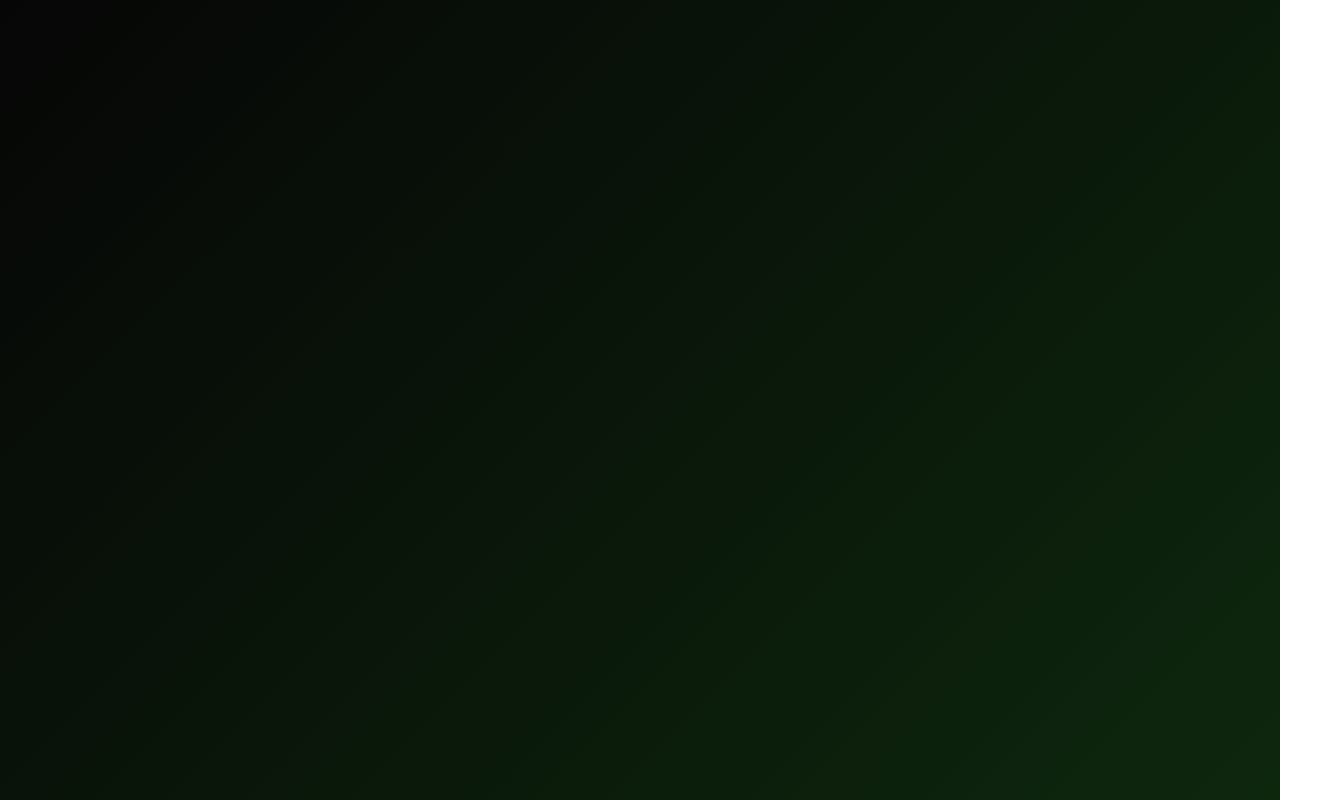
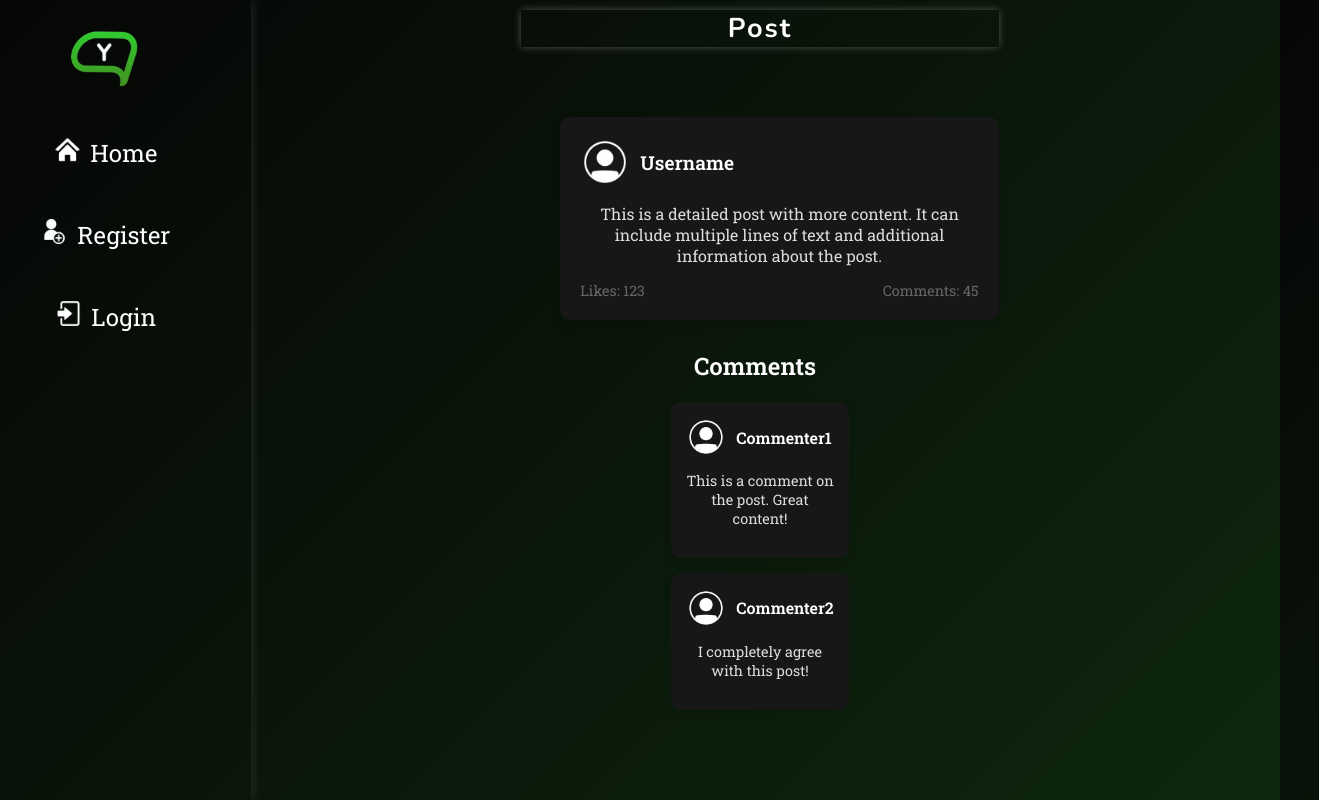
Before and after one commit to deniskaragyozov/Yapster, a React (Vite) app in the folder client/: page /details in a window 1280 px wide. Before the commit this address had no page. Shown: the whole page, 1319 px wide, since content can reach past the window. Built offline with nearby package versions, Linux system fonts and the light colour scheme.

Commit message:
Add post details component

```diff
--- a/client/src/App.jsx
+++ b/client/src/App.jsx
@@ -9,6 +9,7 @@ import Welcome from './components/welcome/Welcome.jsx'
 import Profile from './components/profile/Profile.jsx'
 import usePersistedState from './hooks/usePersistedState.js'
 import Logout from './components/logout/Logout.jsx'
+import Details from './components/details/Details.jsx'
 
 function App() {
   const [user, setUser] = usePersistedState('auth', {});
@@ -31,6 +32,7 @@ function App() {
      }
         <Route path='/home' element={<Home />}/>
         <Route path='/:userId/profile' element={<Profile />}/>
+        <Route path='/details' element={<Details />}/>
         <Route path='/logout' element={<Logout />}/>
 
      </Routes>
--- /dev/null
+++ b/client/src/components/details/Details.jsx
@@ -0,0 +1,53 @@
+import pfpImage from '../../assets/profile.png'
+
+import styles from './details.module.css'
+import Sidebar from '../sidebar/Sidebar.jsx'
+
+
+export default function Details(){
+
+    return(
+        <div className={styles.container}>
+            <Sidebar/>
+        <main className={styles.feed}>
+            <h1>Post</h1>
+            {/* Post Section */}
+            <div className={styles.post}>
+                    <div className={styles.postHeader}>
+                        <img src={pfpImage} alt="Profile Picture" className={styles.profilePicPost} />
+                        <span className={styles.username}>Username</span>
+                    </div>
+                    <p className={styles.postText}>
+                        This is a detailed post with more content. It can include multiple lines of text and additional
+                        information about the post.
+                    </p>
+                    <div className={styles.postFooter}>
+                        {/* <span className={styles.postDate}>Posted on: April 1, 2025</span> */}
+                        <span className={styles.postLikes}>Likes: 123</span>
+                        <span className={styles.postComments}>Comments: 45</span>
+                    </div>
+                </div>
+
+                {/* Comments Section */}
+                <div className={styles.commentsSection}>
+                    <h2>Comments</h2>
+                    <div className={styles.comment}>
+                        <div className={styles.commentHeader}>
+                            <img src={pfpImage} alt="Commenter Profile" className={styles.commentProfilePic} />
+                            <span className={styles.commentUsername}>Commenter1</span>
+                        </div>
+                        <p className={styles.commentText}>This is a comment on the post. Great content!</p>
+                    </div>
+
+                    <div className={styles.comment}>
+                        <div className={styles.commentHeader}>
+                            <img src={pfpImage} alt="Commenter Profile" className={styles.commentProfilePic} />
+                            <span className={styles.commentUsername}>Commenter2</span>
+                        </div>
+                        <p className={styles.commentText}>I completely agree with this post!</p>
+                    </div>
+            </div>
+        </main>
+    </div>
+    );
+}
--- /dev/null
+++ b/client/src/components/details/details.module.css
@@ -0,0 +1,109 @@
+.container {
+    display: flex;
+    flex-direction: row;
+    min-height: 100vh;
+}
+
+.feed {
+    flex: 1;
+    padding: 20px;
+    margin-right: 300px;
+}
+
+.feed h1 {
+    font-family: 'Nunito', sans-serif;
+    font-weight: 700;
+    font-size: 1.7rem;
+    letter-spacing: 2px;
+    margin-top: -10px;
+    margin-bottom: 70px;
+    color: #ffffff;
+    outline: 2px none #4b4b4b;
+    margin-left: 200px;
+    box-shadow: 0 0 7px rgba(129, 129, 129, 0.583);
+}
+
+.post {
+    background-color: #181717;
+    padding: 20px;
+    border-radius: 10px;
+    box-shadow: 0 4px 10px rgba(0, 0, 0, 0.1);
+    margin-bottom: 30px;
+    margin-left: 239px;
+}
+
+.postHeader {
+    display: flex;
+    align-items: center;
+    gap: 10px;
+    margin-bottom: 10px;
+}
+
+.profilePicPost {
+    width: 50px;
+    height: 50px;
+    border-radius: 50%;
+    object-fit: cover;
+}
+
+.username {
+    font-weight: bold;
+    font-size: 1.2rem;
+}
+
+.postText {
+    font-size: 1rem;
+    color: #dcdcdc;
+    margin-bottom: 15px;
+}
+
+.postFooter {
+    display: flex;
+    justify-content: space-between;
+    font-size: 0.9rem;
+    color: #666;
+}
+
+.commentsSection {
+    margin-top: 30px;
+}
+
+.commentsSection h2 {
+    font-size: 1.5rem;
+    margin-bottom: 20px;
+    margin-left: 190px;
+}
+
+.comment {
+    background-color: #181717;
+    padding: 15px;
+    border-radius: 10px;
+    box-shadow: 0 4px 10px rgba(0, 0, 0, 0.1);
+    margin-bottom: 15px;
+    margin-left: 350px;
+    margin-right: 150px;
+}
+
+.commentHeader {
+    display: flex;
+    align-items: center;
+    gap: 10px;
+    margin-bottom: 10px;
+}
+
+.commentProfilePic {
+    width: 40px;
+    height: 40px;
+    border-radius: 50%;
+    object-fit: cover;
+}
+
+.commentUsername {
+    font-weight: bold;
+    font-size: 1rem;
+}
+
+.commentText {
+    font-size: 0.9rem;
+    color: #dcdcdc;
+}
--- a/client/src/components/home/Home.jsx
+++ b/client/src/components/home/Home.jsx
@@ -17,7 +17,7 @@ export default function Home(){
                     <span className={styles.username}>Username</span>
                 </div>
                 <p className={styles.postText}>This is a sample post with some text content.</p>
-                <Link to="#">
+                <Link to="/details">
                 <button className={styles.readMore}>read more...</button>
                 </Link>
             </div>
--- a/client/src/components/home/home.module.css
+++ b/client/src/components/home/home.module.css
@@ -2,7 +2,6 @@
     display: flex;
     width: 100%;
     overflow: auto;
-    /* margin-right: 590px; */
 }
 
 
```
